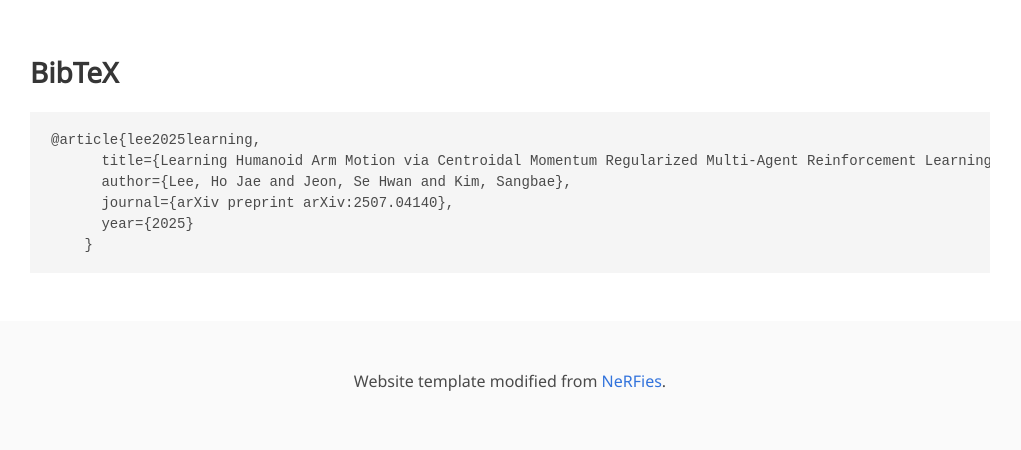
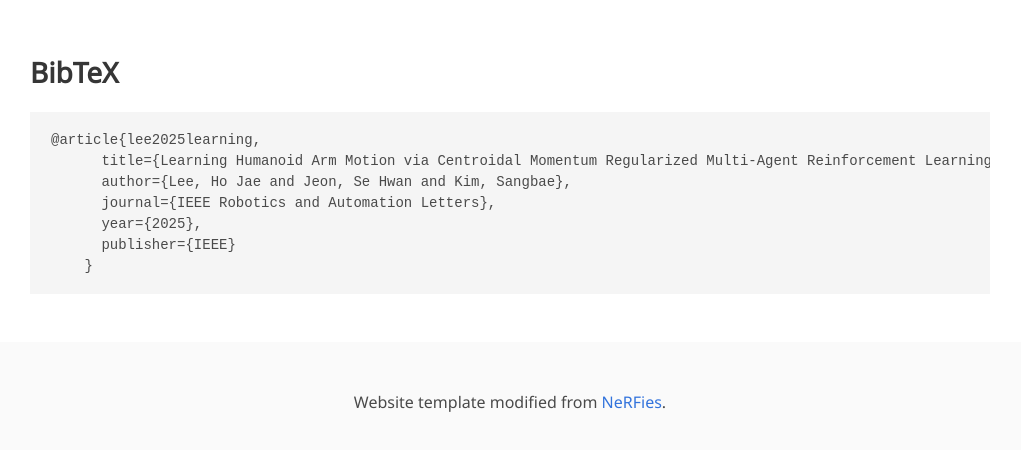
Before and after one commit to hojae-io/LearningHumanoidArmMotion-RAL2025-Website, a plain HTML site: page index.html in a window 1280 px wide. Shown: the part 3231-3681 px from the top of the page, without its empty margins (130-1151 px from the left). Drawn offline with nearby package versions, Linux system fonts and the light colour scheme; some icons are missing; a web font is replaced by a local one.

Commit message:
Update paper link and bibtex to IEEE RA-L

```diff
--- a/index.html
+++ b/index.html
@@ -92,7 +92,7 @@
             <div class="publication-links">
               <!-- PDF Link. -->
               <span class="link-block">
-                <a href="https://arxiv.org/pdf/2507.04140"
+                <a href="https://ieeexplore.ieee.org/abstract/document/11177014"
                    class="external-link button is-normal is-rounded is-dark">
                   <span class="icon">
                       <i class="fas fa-file-pdf"></i>
@@ -286,8 +286,9 @@
     <pre><code>@article{lee2025learning,
       title={Learning Humanoid Arm Motion via Centroidal Momentum Regularized Multi-Agent Reinforcement Learning},
       author={Lee, Ho Jae and Jeon, Se Hwan and Kim, Sangbae},
-      journal={arXiv preprint arXiv:2507.04140},
-      year={2025}
+      journal={IEEE Robotics and Automation Letters},
+      year={2025},
+      publisher={IEEE}
     }</code></pre>
   </div>
 </section>
```
